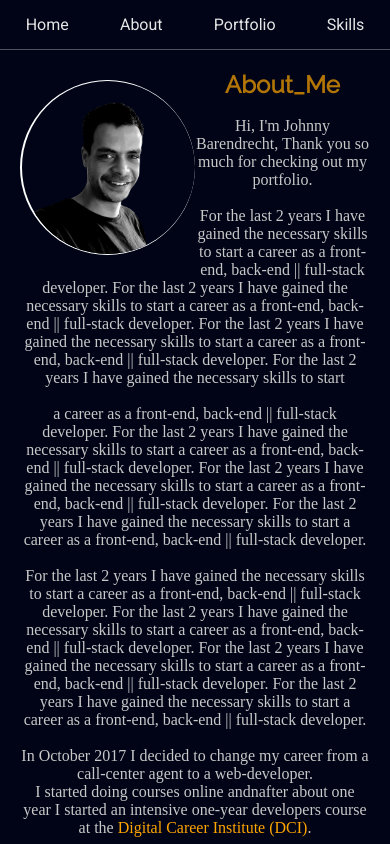
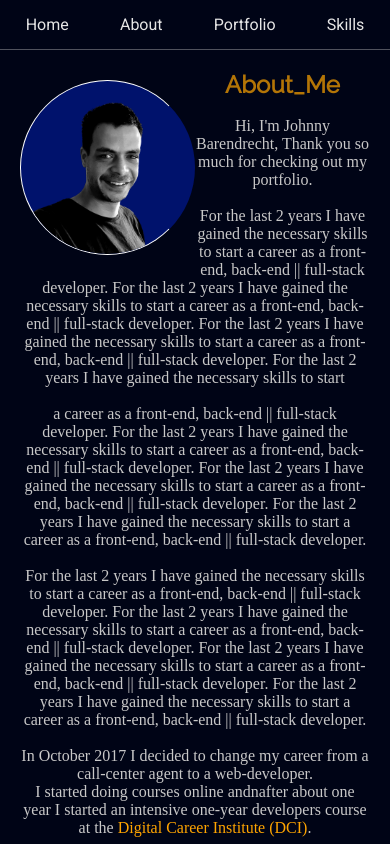
Before and after one commit to crocJohnDee/crocjohndee.github.io, a React (Create React App) app: page /#/about in a window 390 px wide. Shown: the top 844 px of the page. Built offline with nearby package versions, Linux system fonts and the light colour scheme.

Commit message:
testing mobile online

```diff
--- a/src/components/sass/about/About.scss
+++ b/src/components/sass/about/About.scss
@@ -36,8 +36,10 @@
       width: 50%;
       height: 100%;
       border-top: 1px solid white;
-      border-left: 2px solid white;
+      border-right: 1px solid transparent;
       border-bottom: 1px solid white;
+      border-left: 1px solid white;
+      background-color: #00126c;
       border-radius: 50%;
       margin-bottom: 10px;
       margin-top: 10px;
```
